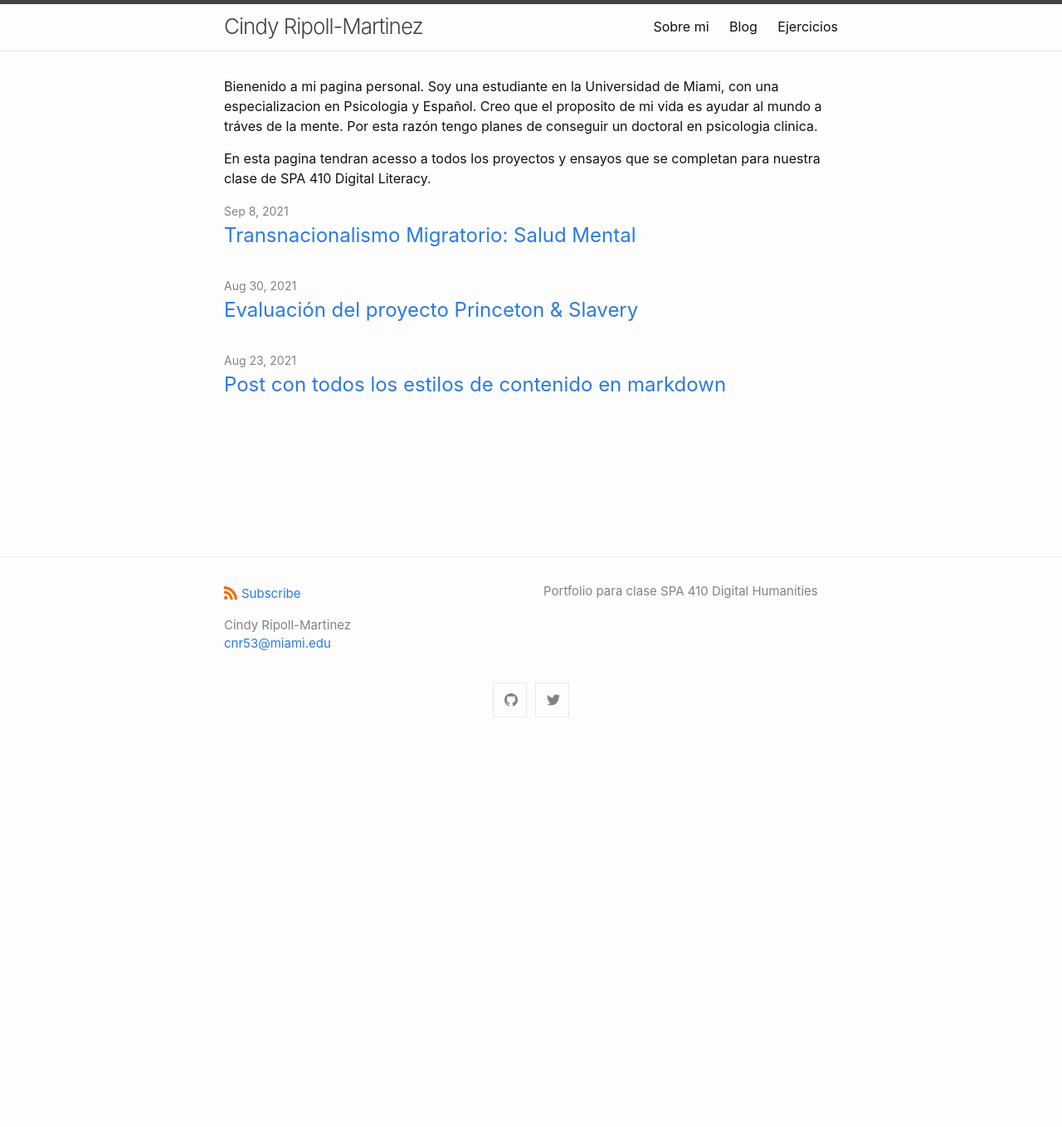
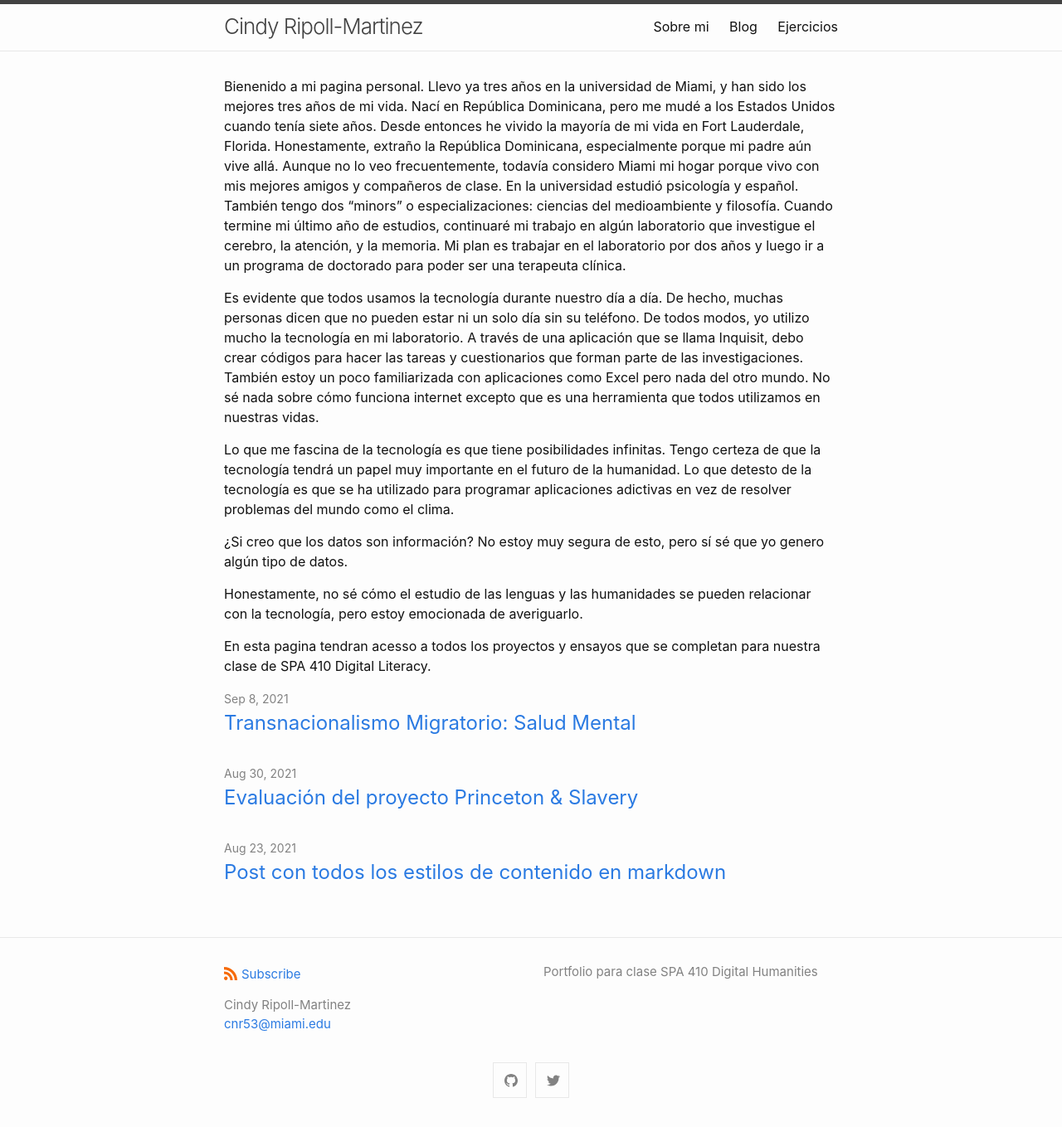
Before and after one commit to cindyripollm/cindyripollm.github.io, a Jekyll site: the page built from index.md, in a window 1280 px wide. Shown: the whole page at 83% size. Built offline with Jekyll 4.4.1, drawn with Linux system fonts in a browser that asks for light colours; before the commit the page ends 900 px from its top, so only the background shows below that.

Commit message:
Update index.md

```diff
--- a/index.md
+++ b/index.md
@@ -8,6 +8,14 @@
 layout: home
 ---
 
-Bienenido a mi pagina personal. Soy una estudiante en la Universidad de Miami, con una especializacion en Psicologia y Español. Creo que el proposito de mi vida es ayudar al mundo a tráves de la mente. Por esta razón tengo planes de conseguir un doctoral en psicologia clinica.
+Bienenido a mi pagina personal. Llevo ya tres años en la universidad de Miami, y han sido los mejores tres años de mi vida. Nací en República Dominicana, pero me mudé a los Estados Unidos cuando tenía siete años. Desde entonces he vivido la mayoría de mi vida en Fort Lauderdale, Florida. Honestamente, extraño la República Dominicana, especialmente porque mi padre aún vive allá. Aunque no lo veo frecuentemente, todavía considero Miami mi hogar porque vivo con mis mejores amigos y compañeros de clase. En la universidad estudió  psicología y español. También tengo dos “minors” o especializaciones: ciencias del medioambiente y filosofía. Cuando termine mi último año de estudios, continuaré mi trabajo en algún laboratorio que investigue el cerebro, la atención, y la memoria. Mi plan es trabajar en el laboratorio por dos años y luego ir a un programa de doctorado para poder ser una terapeuta clínica.
+
+Es evidente  que todos usamos la tecnología durante nuestro día a día. De hecho, muchas personas dicen que no pueden estar ni un solo día sin su teléfono. De todos modos, yo utilizo mucho la tecnología en mi laboratorio. A través de una aplicación que se llama Inquisit, debo crear códigos para hacer las tareas y cuestionarios que forman parte de las investigaciones. También estoy un poco familiarizada con aplicaciones como Excel pero nada del otro mundo. No sé nada sobre cómo funciona internet excepto que es una herramienta que todos utilizamos en nuestras vidas.
+
+Lo que me fascina de la tecnología es que tiene posibilidades infinitas. Tengo certeza de que la tecnología tendrá un papel muy importante en el futuro de la humanidad. Lo que detesto de la tecnología es que se ha utilizado para programar aplicaciones adictivas en vez de resolver problemas del mundo como el clima.
+
+¿Si creo que los datos son información? No estoy muy segura de esto, pero sí sé que yo genero algún tipo de datos.
+
+Honestamente, no sé cómo el estudio de las lenguas y las humanidades se pueden relacionar con la tecnología, pero estoy emocionada de averiguarlo.
 
 En esta pagina tendran acesso a todos los proyectos y ensayos que se completan para nuestra clase de SPA 410 Digital Literacy.
```
